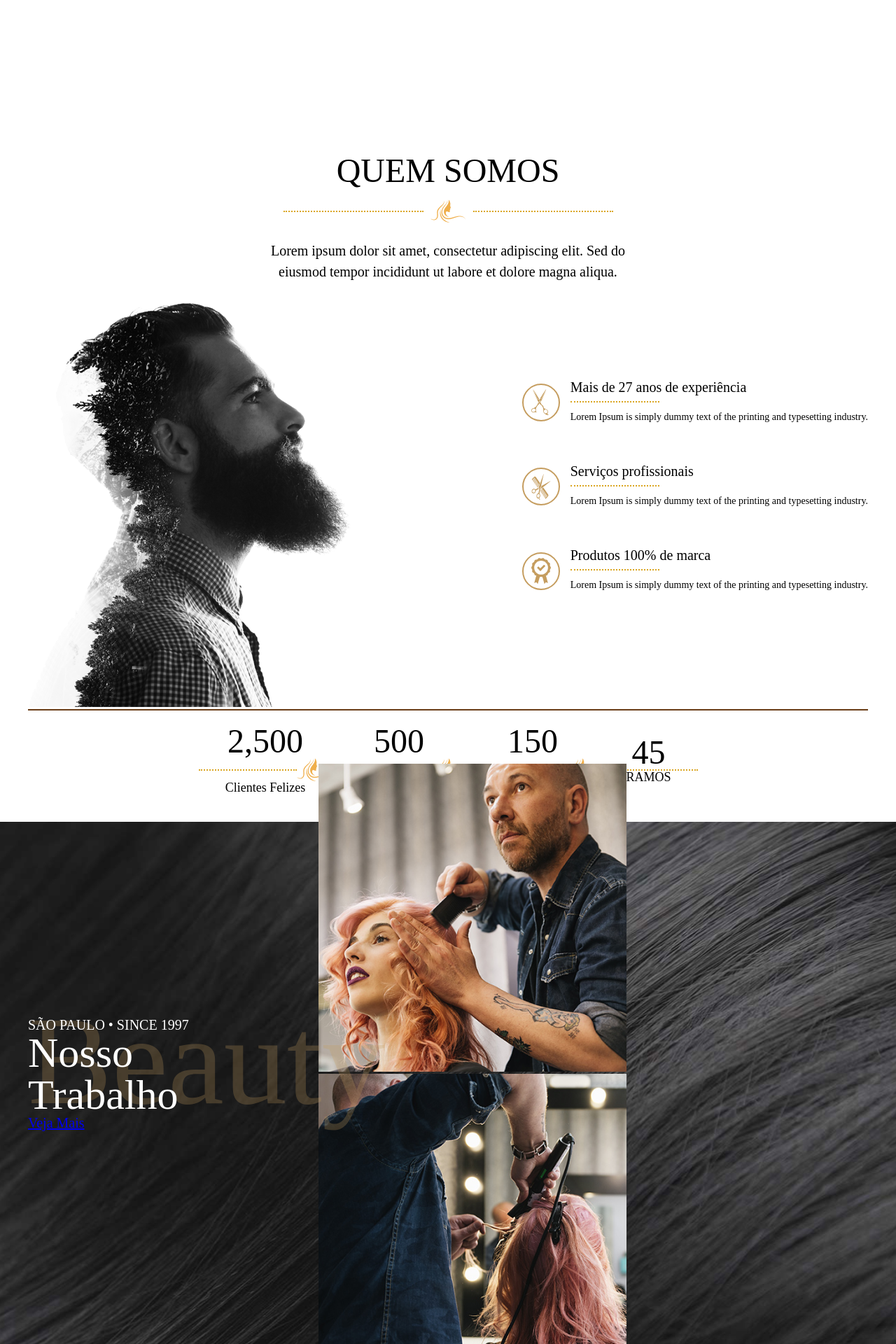
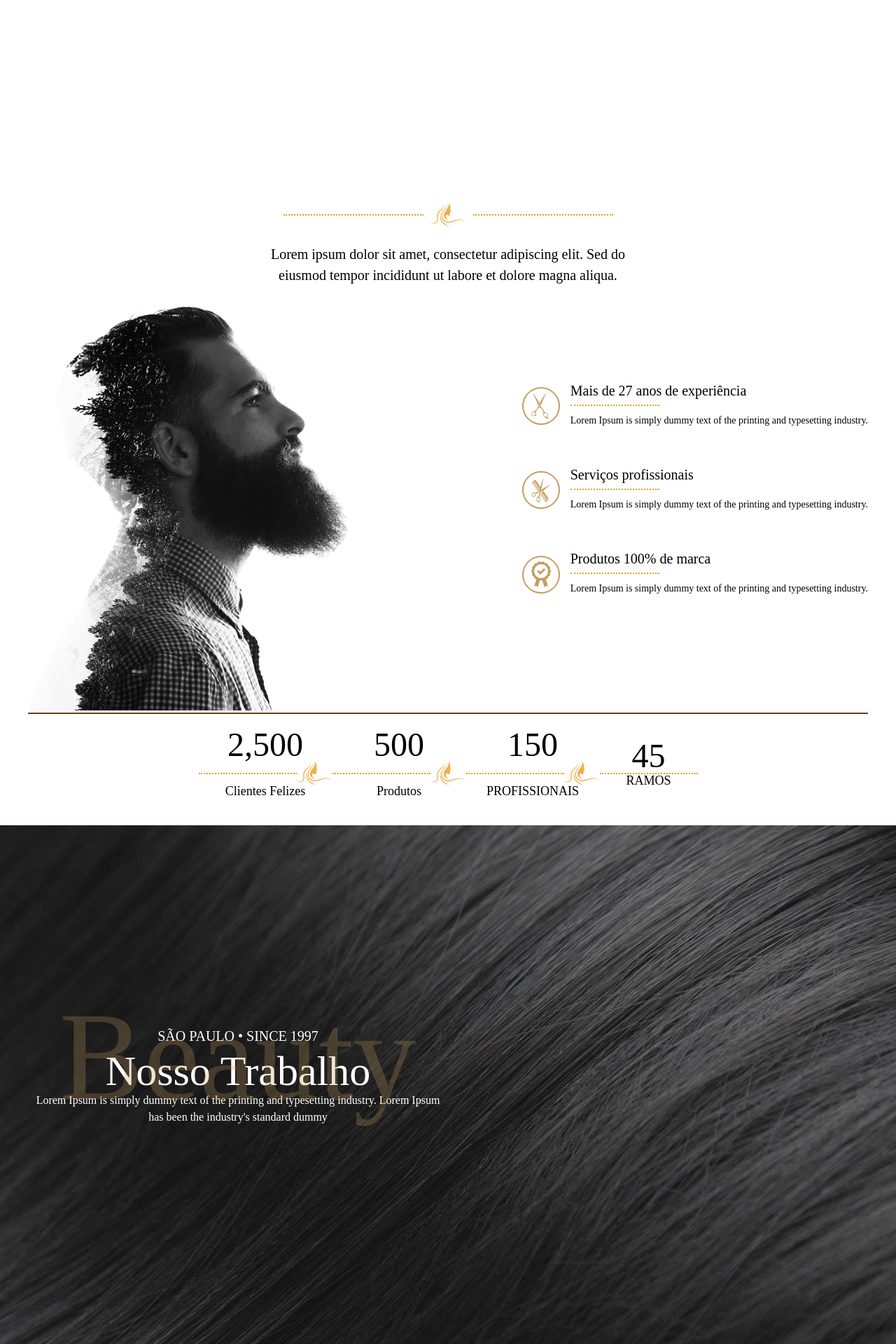
Before and after one commit to weslleysholanda/SaraFashion, a PHP site: page / in a window 1280 px wide. Shown: the part 1000-2920 px from the top of the page at 70% size. Run offline with PHP 8.4, Linux system fonts and the light colour scheme; some web fonts are replaced.

Commit message:
2 versão

```diff
--- a/css/style.css
+++ b/css/style.css
@@ -133,6 +133,11 @@
     height: 25px;
 }
 
+
+
+.of-height-30 {
+    height: 30px;
+}
 .of-height-35 {
     height: 35px;
 }
@@ -583,48 +588,64 @@
     width: 100%;
     height: 100vh;
     display: flex;
-    justify-content: center;
     align-items: center;
+}
 
-    .site {
+.container-trabalho {
     display: flex;
-        justify-content: space-evenly;
+    align-items: flex-start;
+    flex-direction: column; /* Alinha os itens na vertical */
+    gap: 30px; /* Espaçamento entre os elementos */
+}
+
+.primary-info {
+    display: flex;
+    flex-direction: column;
     align-items: center;
-        gap: 80px;
-        .conteudo-Trabalho {
-            .conteudo-titulo {
+    text-align: center;
+}
+
+.titulo {
     position: relative;
+}
 
-                h2:nth-child(1) {
-                    position: relative;
+.titulo h2:first-of-type {
     font-family: var(--fonteMontserrat);
     font-weight: normal;
     font-size: 20px;
-                    color: #ffff;
-                    z-index: 10;
+    color: var(--corLetras);
+    text-transform: uppercase;
+    margin-bottom: 10px; /* Espaçamento para evitar sobreposição */
 }
 
-                .textoFundo {
-                    z-index: 9;
-                    opacity: 26%;
-                    position: absolute;
-                    bottom: 5%;
-                    font-family: var(--fonteQuentin);
-                    color: #C59D5F;
-                    font-size: 180px;
-                }
-
-                h2 {
-                    position: relative;
+.titulo h2:last-of-type {
     font-family: var(--fonteMontserrat);
     font-weight: normal;
     font-size: 60px;
     color: var(--corLetras);
     z-index: 10;
 }
+
+.textoFundo {
+    z-index: 0;
+    opacity: 26%;
+    position: absolute;
+    bottom: -40px; /* Ajusta a posição para evitar sobreposição */
+    left: 50%;
+    transform: translateX(-50%);
+    font-family: var(--fonteQuentin);
+    color: #C59D5F;
+    font-size: 180px;
 }
-        }
-    }
+
+.paragrafo-info p {
+    font-family: var(--fonteMontserrat);
+    font-size: 16px;
+    line-height: 1.5;
+    color: var(--corLetras);
+    max-width: 600px;
+    margin: 0 auto; /* Centraliza o parágrafo */
+    text-align: center;
 }
 
 
--- a/index.html
+++ b/index.html
@@ -349,19 +349,18 @@
 
     <section class="nosso-Trabalho">
         <div class="site">
-            <div class="conteudo-Trabalho">
-                <div class="conteudo-titulo">
-                    <h2>SÃO PAULO • SINCE 1997</h2>
-                    <div class="textoFundo">Beauty</div>
-                    <h2>Nosso Trabalho</h2>
-                    <a href="#">
-                        <span>Veja Mais</span>
-                    </a>
+            <div class="container-trabalho">
+                <div class="primary-info">
+                    <div class="titulo">
+                        <h2>São Paulo • Since 1997</h2>
+                        <div class="textoFundo">Beauty</div>
+                        <h2>Nosso Trabalho</h2>
+                    </div>
+                    <div class="paragrafo-info">
+                        <p>Lorem Ipsum is simply dummy text of the printing and typesetting industry. Lorem Ipsum has been the industry's standard dummy </p>
+                    </div>
                 </div>
-            </div>
-            <div class="conteudo-imagem">
-                <img src="img/nossoTrabalho-img.png" alt="">
-                <img src="img/nossoTrabalho-img2.png" alt="">
+
             </div>
         </div>
     </section>
```
Lines whose indentation alone changed are shown as unchanged.
